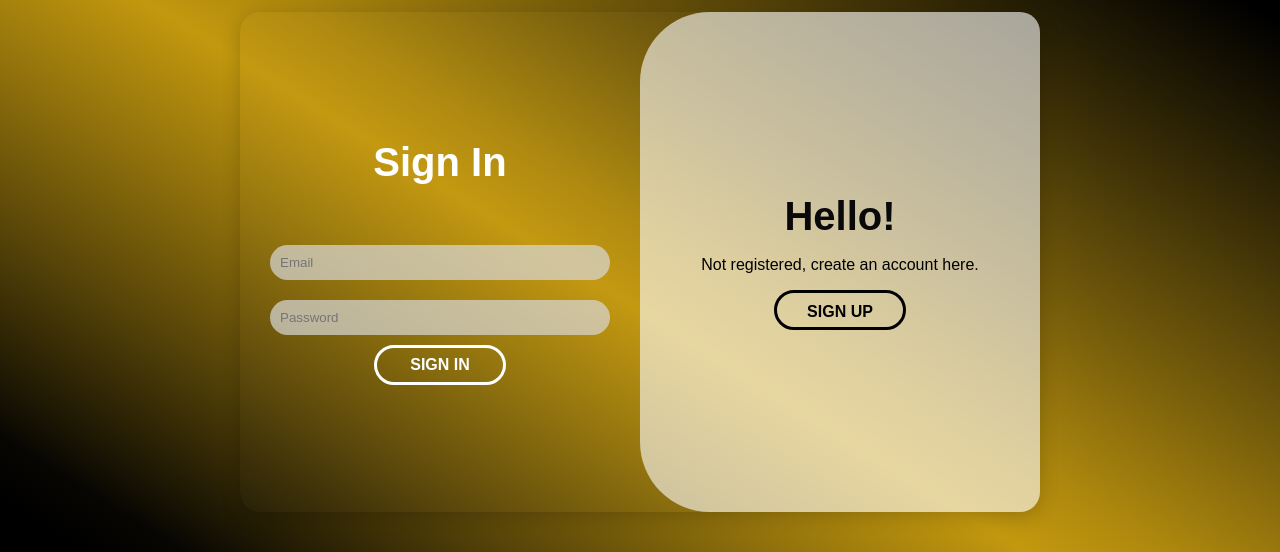
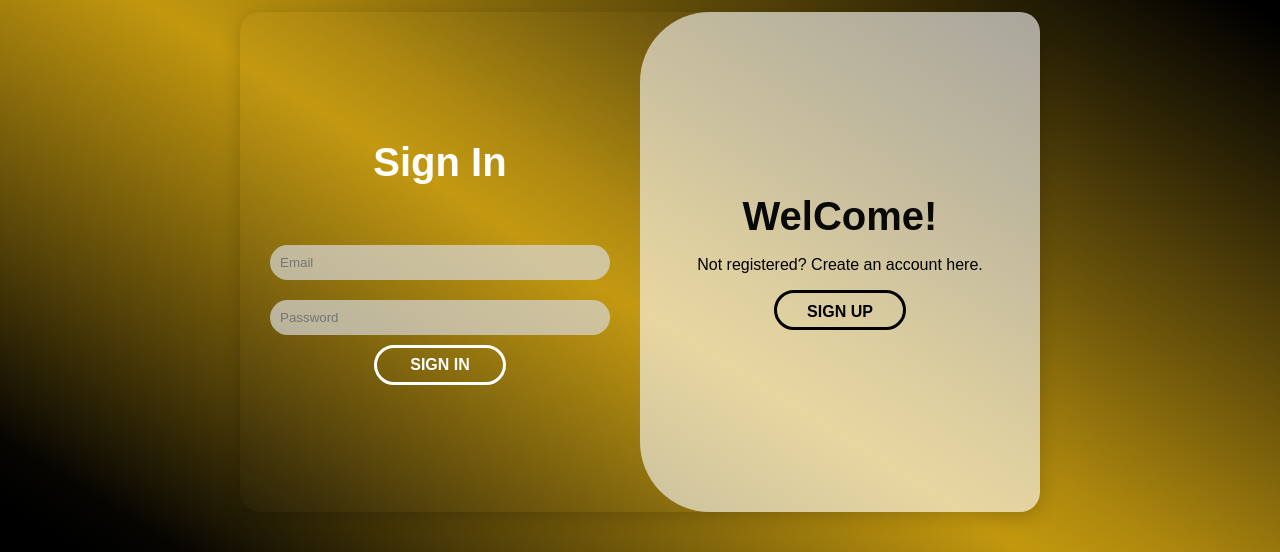
Before and after one commit to danciu-raul/UshaKonnect, a Flask app: page / in a window 1280 px wide. Shown: the part 138-690 px from the top of the page. Run offline with Flask 3, Linux system fonts and the light colour scheme.

Commit message:
Final commit

```diff
--- a/src/static/css/home.css
+++ b/src/static/css/home.css
@@ -233,6 +233,11 @@ body {
   padding: 5px 0;
 }
 
+.transaction span {
+  flex:1;
+  text-align:center;
+}
+
 .amount {
   font-weight: bold;
 }
--- a/src/templates/pages/auth.html
+++ b/src/templates/pages/auth.html
@@ -29,8 +29,8 @@
             </form>
         </div>
         <div class="signupL">
-            <h2>Hello!</h2>
-            <p>Not registered, create an account here.</p>
+            <h2>WelCome!</h2>
+            <p>Not registered? Create an account here.</p>
             <button class="signup-button" onclick="toggleSignUp()">SIGN UP</button>
             <script src="../../static/js/slide.js"></script>
         </div>
@@ -38,7 +38,7 @@
 
     <div class="signupContainer" id="sigupCT" style="display: none;">
         <div class="signupR">
-            <h2>Hello!</h2>
+            <h2>WelCome!</h2>
             <p>If you already have an account, sign in here.</p>
             <button class="signup-button" onclick="toggleSignIn()">SIGN IN</button>
         </div>
--- a/src/templates/pages/home.html
+++ b/src/templates/pages/home.html
@@ -98,7 +98,7 @@
                         <span>{{ transaction['execution_date'] }}</span>
                         <span>{{ transaction['execution_hour'] }}</span>
                         <span>{{ transaction['destination'] }}</span>
-                        <span class="amount {% if transaction['amount'].startswith('-') %}negative{% else %}positive{% endif %}">{{ transaction['amount'] }}</span>
+                        <span class="amount {% if transaction['amount'].startswith('-') %}negative{% else %}positive{% endif %}">{{ transaction['amount'] }}€<span>
                     </div>
                     {% endfor %}
                 </div>
--- a/src/templates/pages/notEligible.html
+++ b/src/templates/pages/notEligible.html
@@ -7,6 +7,6 @@
     <title>Sign In</title>
 </head>
 <body>
-    <h1>You are not eligible to UshaKonnect bank, your annual salary is too low</h1>
+    <h1>You are not eligible for UshaKonnect Bank due to your low annual salary.</h1>
 </body>
 </html>
```
Also changed, not shown: src/templates/pages/adminSearch.html (+5 -5 lines), instance/db.sqlite.
